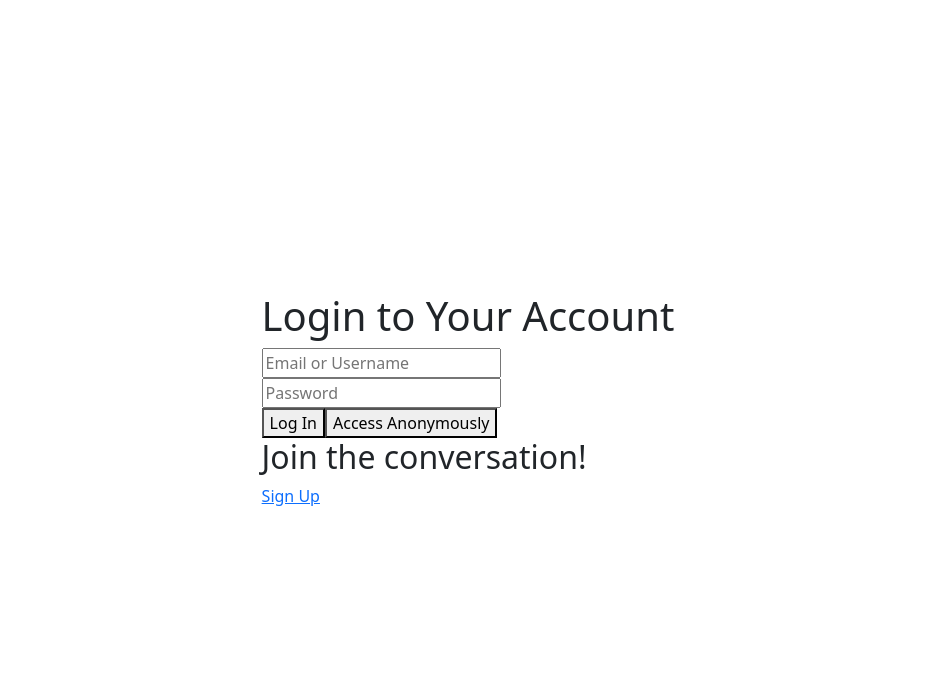
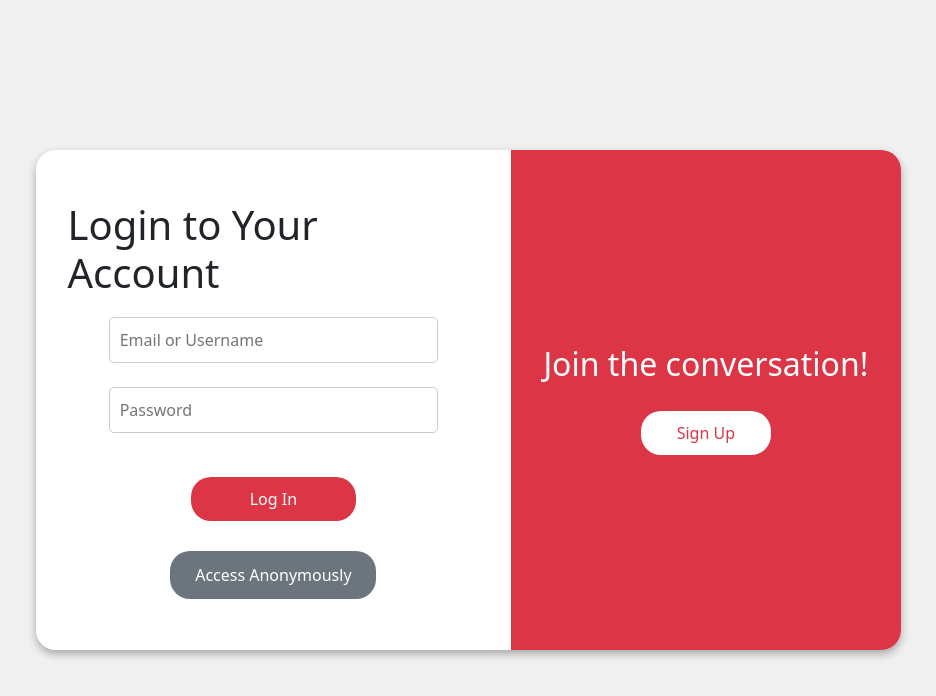
Before and after one commit to ssloth1/chatterbox-react-app, a React (Create React App) app: page /Login in a window 1280 px wide. Shown: the top 696 px of the page, without its empty margins (172-1108 px from the left). Built offline with nearby package versions, Linux system fonts and the light colour scheme; no server answers.

Commit message:
fixing login styling issue

```diff
--- a/src/Account/LoginPage.css
+++ /dev/null
@@ -1,157 +0,0 @@
-.vh-100 {
-	display: flex;
-	justify-content: center;
-	align-items: center;
-	height: 100vh;
-	width: 100vw;
-	margin: 0;
-	position: relative;
-	background-color: #f0f0f0;
-}
-
-.login-container {
-	display: flex;
-	width: 865px;
-	height: 500px;
-	border-radius: 20px;
-	overflow: hidden;
-	box-shadow: 0 4px 8px rgba(0, 0, 0, 0.3);
-}
-
-.login-section {
-	background-color: white;
-	width: 55%;
-	display: flex;
-	flex-direction: column;
-	justify-content: center;
-	align-items: center;
-	padding: 2rem;
-}
-
-.signup-section {
-	background-color: #dc3545;
-	width: 45%;
-	display: flex;
-	flex-direction: column;
-	justify-content: center;
-	align-items: center;
-	color: white;
-}
-
-input {
-	width: 80%;
-	padding: 10px;
-	margin: 10px 0;
-	border-radius: 5px;
-	border: 1px solid #ccc;
-}
-
-.btn-login,
-.btn-signup,
-.btn-anonymous {
-	width: 40%;
-	padding: 10px;
-	margin-top: 20px;
-	border-radius: 20px;
-	border: none;
-	cursor: pointer;
-	text-align: center;
-	text-decoration: none;
-}
-
-.btn-login {
-	background-color: #dc3545;
-	color: white;
-}
-
-.btn-signup {
-	background-color: white;
-	color: #dc3545;
-}
-
-.btn-anonymous {
-	background-color: #6c757d;
-	color: white;
-}
-
-.vh-100 {
-	display: flex;
-	justify-content: center;
-	align-items: center;
-	height: 100vh;
-	width: 100vw;
-	margin: 0;
-	position: relative;
-	background-color: #f0f0f0;
-}
-
-.login-container {
-	display: flex;
-	width: 865px;
-	height: 500px;
-	border-radius: 20px;
-	overflow: hidden;
-	box-shadow: 0 4px 8px rgba(0, 0, 0, 0.3);
-}
-
-.login-section,
-.signup-section {
-	display: flex;
-	flex-direction: column;
-	justify-content: center;
-	align-items: center;
-	padding: 2rem;
-}
-
-.login-section {
-	background-color: white;
-	width: 55%;
-}
-
-.signup-section {
-	background-color: #dc3545;
-	width: 45%;
-	color: white;
-}
-
-input {
-	width: 80%;
-	padding: 10px;
-	margin: 10px 0;
-	border-radius: 5px;
-	border: 1px solid #ccc;
-}
-
-button {
-	width: 40%;
-	padding: 10px;
-	margin-top: 20px;
-	border-radius: 20px;
-	border: none;
-	cursor: pointer;
-	text-align: center;
-	text-decoration: none;
-}
-
-.btn-login {
-	background-color: #dc3545;
-	color: white;
-}
-
-.btn-signup {
-	background-color: white;
-	color: #dc3545;
-}
-
-.btn-anonymous {
-	background-color: #6c757d;
-	color: white;
-	margin-top: 30px;
-	padding: 12px 20px;
-	width: 50%;
-	white-space: nowrap;
-}
-
-.login-section h1 {
-	margin-bottom: 20px;
-}
```
Also changed, not shown: src/Account/LoginPage.tsx (+6 -1 lines).
